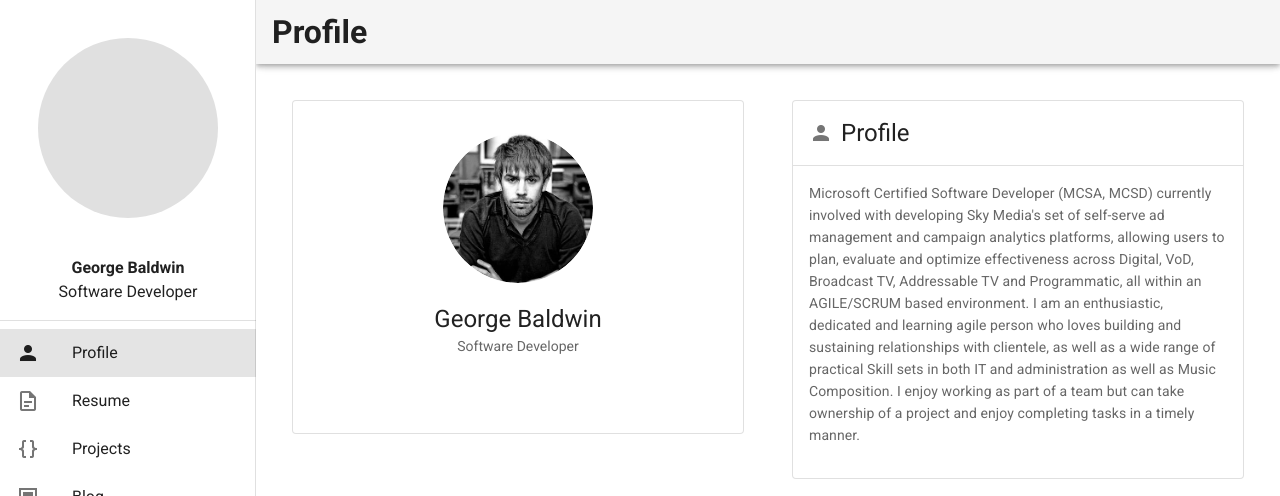
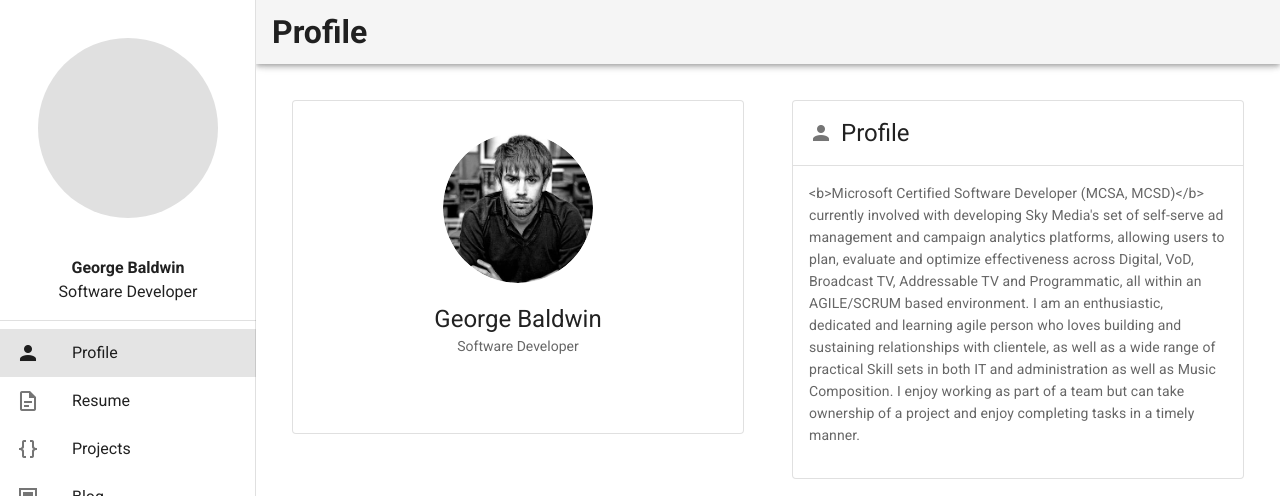
Before and after one commit to Geobald/portfolio-site, a Nuxt app: page / in a window 1280 px wide. Shown: the top 496 px of the page. Built offline with nearby package versions, Linux system fonts and the light colour scheme.

Commit message:
JSX portfolio text

```diff
--- a/components/text/portfoliotextservice.js
+++ b/components/text/portfoliotextservice.js
@@ -1,18 +1,16 @@
 function getprofiletext() {
-  var result = "Microsoft Certified Software Developer (MCSA, MCSD) currently involved with developing Sky Media's set of self-serve ad management and campaign analytics platforms, allowing users to plan, evaluate and optimize effectiveness across Digital, VoD, Broadcast TV, Addressable TV and Programmatic, all within an AGILE/SCRUM based environment. I am an enthusiastic, dedicated and learning agile person who loves building and sustaining relationships with clientele, as well as a wide range of practical Skill sets in both IT and administration as well as Music Composition. I enjoy working as part of a team but can take ownership of a project and enjoy completing tasks in a timely manner.";
+  var result = `
+
+  <b>Microsoft Certified Software Developer (MCSA, MCSD)</b> currently involved with developing Sky Media's set of self-serve ad management and campaign analytics platforms,
+  allowing users to plan, evaluate and optimize effectiveness across Digital, VoD, Broadcast TV, Addressable TV and Programmatic, all within an AGILE/SCRUM based environment.
+
+  I am an enthusiastic, dedicated and learning agile person who loves building and sustaining relationships with clientele, as well as a wide range of practical Skill sets in both IT and administration
+  as well as Music Composition. I enjoy working as part of a team but can take ownership of a project and enjoy completing tasks in a timely manner.`
+  ;
+
   return result;
 }
 
 export default {
   getprofiletext
 };
-
-
-// export default {
-//   data () {
-//     return { name: 'World' }
-//   },
-//   render (h) {
-//     return <h1 class="red">{this.name}</h1>
-//   }
-// }
--- a/pages/index.vue
+++ b/pages/index.vue
@@ -46,7 +46,7 @@
         </v-col>
 
         <v-col>
-          <portfoliocard icon="mdi-account" title="Profile" :text="profiletextresult" underscore="true" />
+          <portfoliocard icon="mdi-account" :text="profiletextresult" title="Profile" underscore="true" />
         </v-col>
       </v-row>
       <v-row>
```
